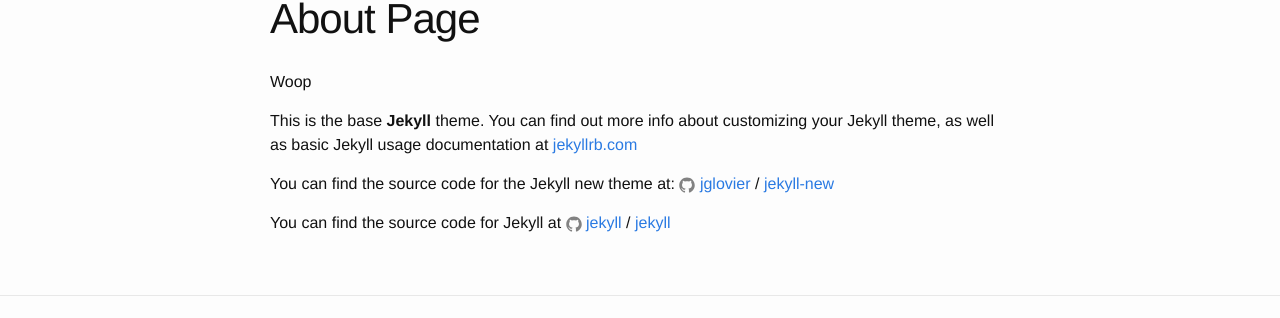
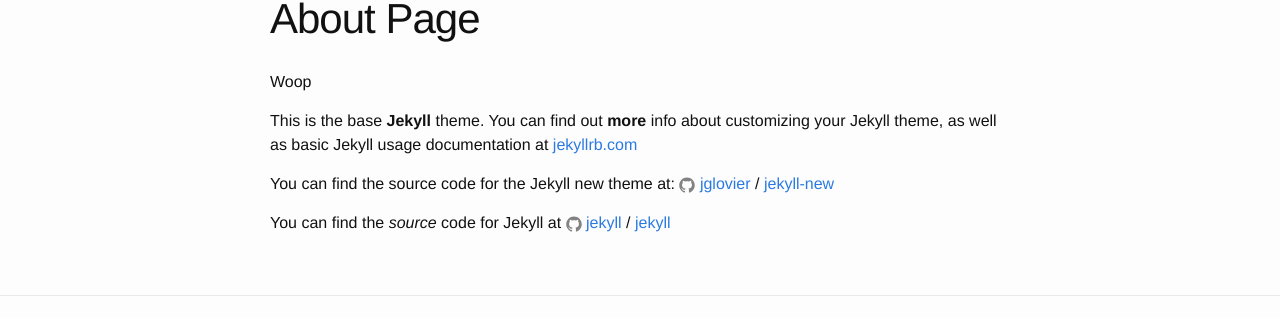
Before and after one commit to ericroberts/tint-demo, a Jekyll site: the page built from about.md, in a window 1280 px wide. Shown: the part 118-436 px from the top of the page. Built offline with Jekyll 4.4.1, drawn with Linux system fonts in a browser that asks for light colours.

Commit message:
Modified about.md via tint

```diff
--- a/about.md
+++ b/about.md
@@ -5,8 +5,8 @@ permalink: "/about/"
 ---
 Woop
 
-This is the base **Jekyll** theme. You can find out more info about customizing your Jekyll theme, as well as basic Jekyll usage documentation at [jekyllrb.com](http://jekyllrb.com/)
+This is the base **Jekyll** theme. You can find out **more** info about customizing your Jekyll theme, as well as basic Jekyll usage documentation at [jekyllrb.com](http://jekyllrb.com/)
 
 You can find the source code for the Jekyll new theme at: {% include icon-github.html username="jglovier" %} / [jekyll-new](https://github.com/jglovier/jekyll-new)
 
-You can find the source code for Jekyll at {% include icon-github.html username="jekyll" %} / [jekyll](https://github.com/jekyll/jekyll)
+You can find the *source* code for Jekyll at {% include icon-github.html username="jekyll" %} / [jekyll](https://github.com/jekyll/jekyll)
```
